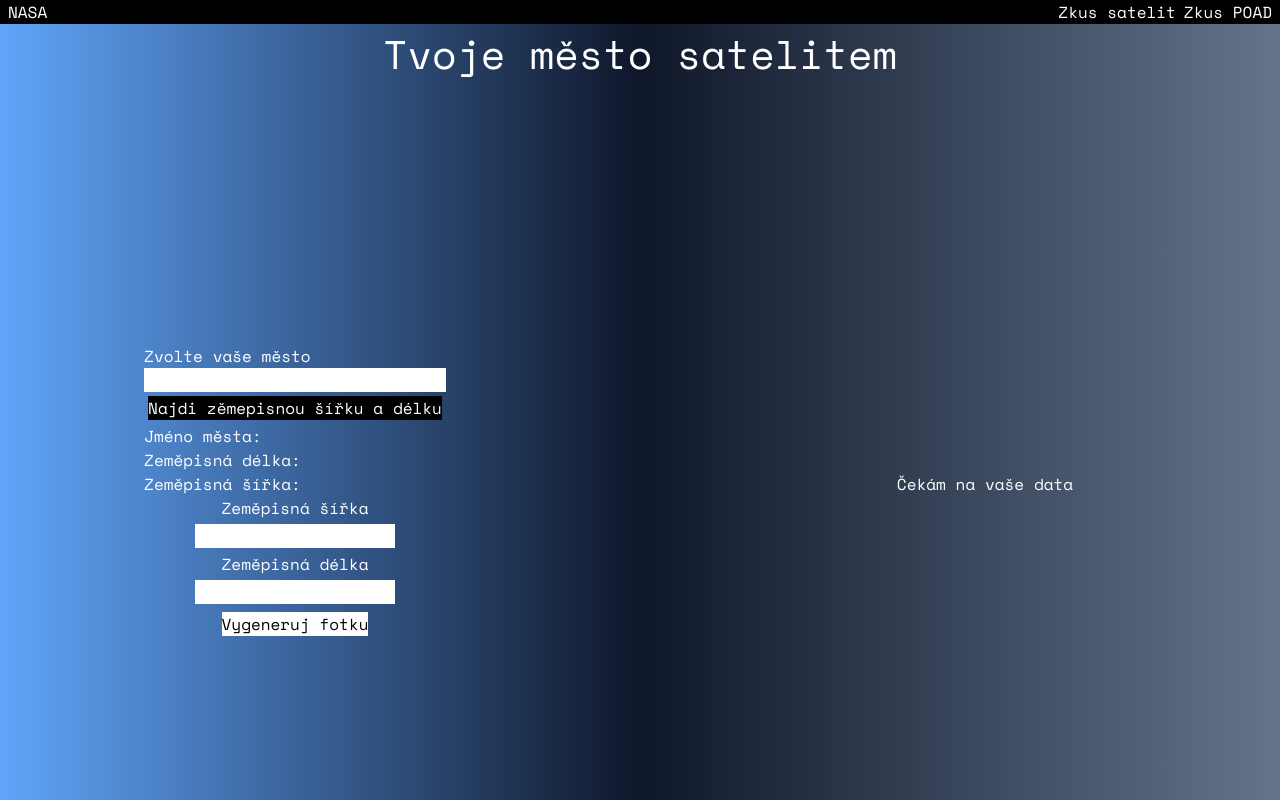
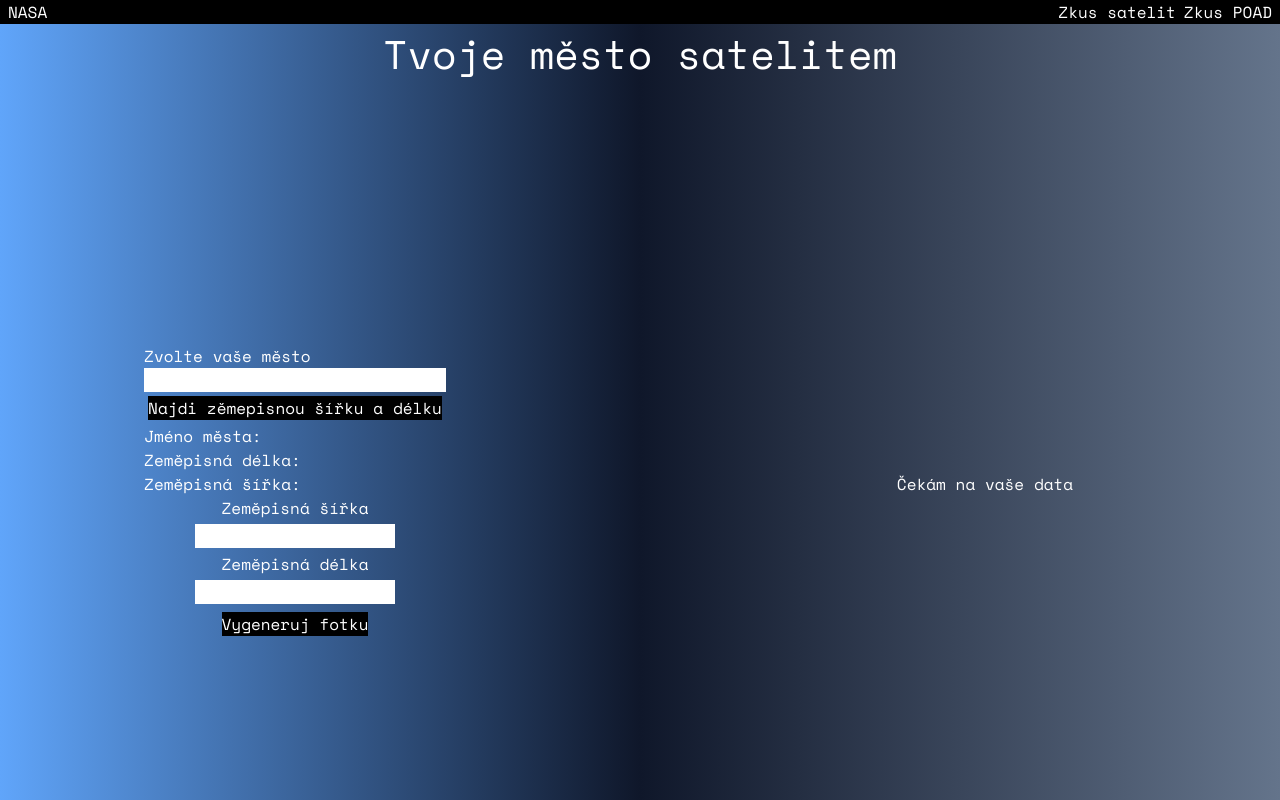
Before and after one commit to minlost/NasaPOAD, a Next.js app: page /satelitepic in a window 1280 px wide. Shown: the top 800 px of the page. Built offline with nearby package versions, Linux system fonts and the light colour scheme.

Commit message:
input finall

```diff
--- a/app/satelitepic/page.tsx
+++ b/app/satelitepic/page.tsx
@@ -87,14 +87,14 @@ function page() {
 
             <h2>Zeměpisná délka</h2>
             <input
-              className="m-1 bg-white text-black"
+              className="m-1  text-black"
               type="text"
               value={stats.log}
               onChange={(e: React.ChangeEvent<HTMLInputElement>) =>
                 setIt2(e.target.value)
               }
             />
-            <button className="m-1 bg-white text-black" onClick={generatePic}>
+            <button className="m-1 bg-black" onClick={generatePic}>
               Vygeneruj fotku
             </button>
           </div>
--- a/components/GeoTracker.tsx
+++ b/components/GeoTracker.tsx
@@ -46,7 +46,7 @@ function GeoTracker({
       <div className="mt-4 flex flex-col">
         <h3 className="">Zvolte vaše město</h3>
         <input
-          className="bg-white text-black	"
+          className="text-black"
           type="text"
           onChange={(e) => setPlace(e.target.value)}
         />
```
